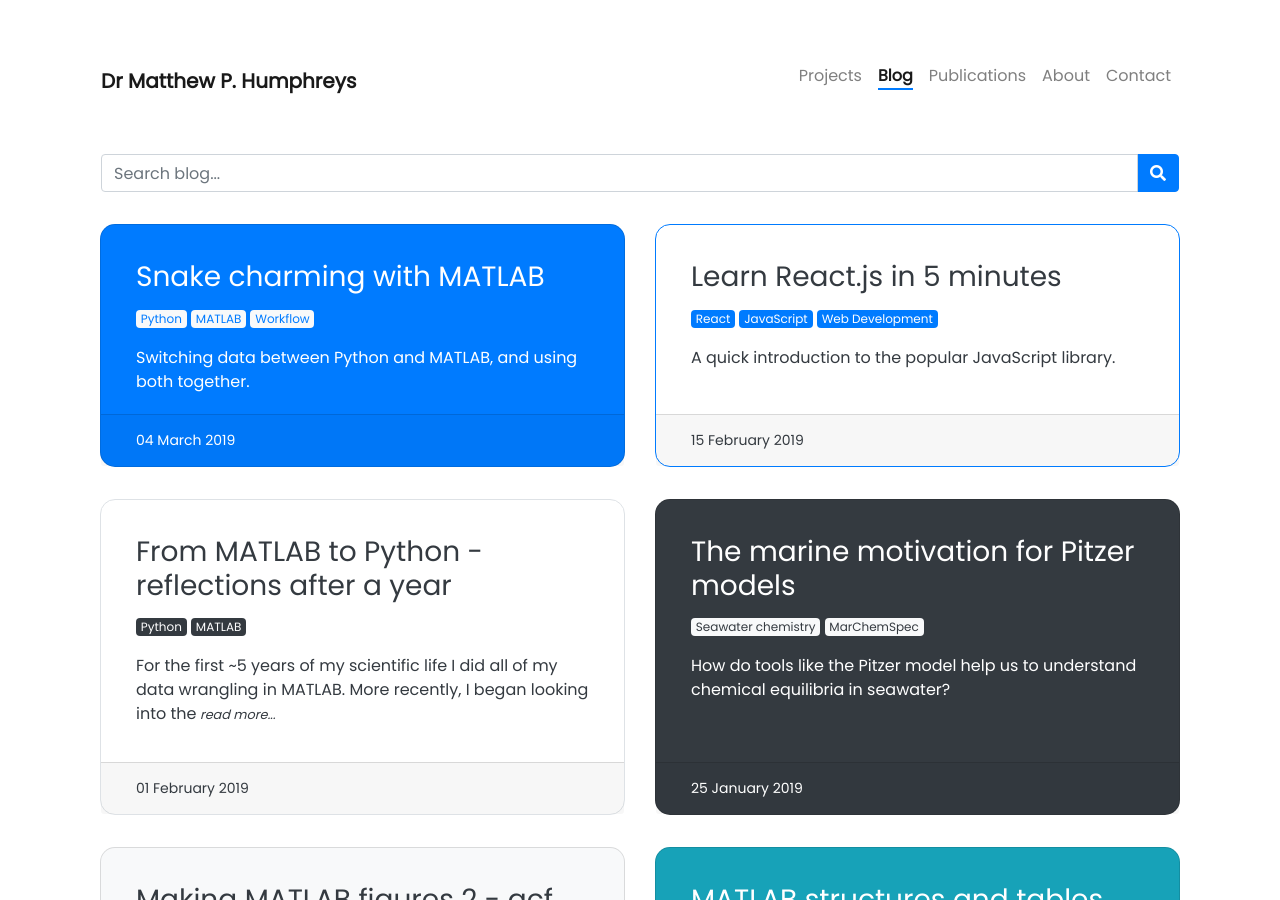
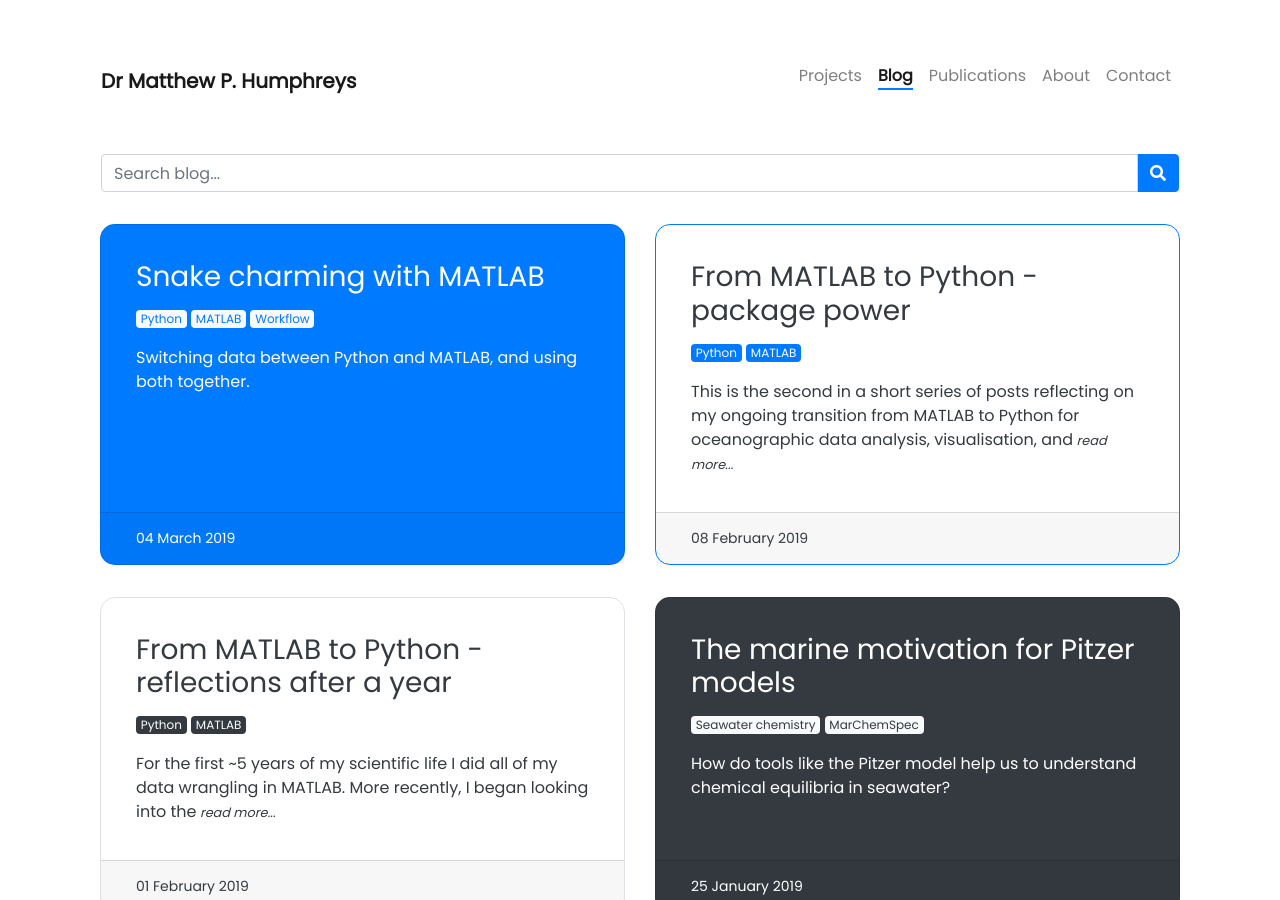
Before and after one commit to mvdh7/mvdh7.github.io, a Jekyll site: the page built from pages/articles.html, in a window 1280 px wide and 900 px high. Built offline with Jekyll 4.4.1, drawn with Linux system fonts in a browser that asks for light colours; nearby versions of some CDN libraries; comment, search, counter and statistics services are not loaded; some of the changed lines change nothing that is shown.

Commit message:
package power

````diff
--- /dev/null
+++ b/_posts/2019-02-08-from-matlab-to-python-package-power.md
@@ -0,0 +1,208 @@
+---
+title: From MATLAB to Python - package power
+tags: [Python, MATLAB]
+style: border
+color: primary
+description:
+---
+
+This is the second in a short series of posts reflecting on my ongoing transition from MATLAB to Python for oceanographic data analysis, visualisation, and scientific software development.
+
+[In the first post](articles/from-matlab-to-python-reflections-after-a-year), I looked at a few differences between MATLAB and "pure" Python. But to get the most out of Python, you need to use some of the many packages of high level tools. Those I've used by far the most are Numpy and Scipy. There's also Pandas, which I try to avoid, but nevertheless deserves a mention. This post is primarily about those packages. Data visualisation, and integrating Python together with MATLAB, will follow.
+
+hat do these packages do? Pure Python, while powerful, doesn't have much in the way of high-level functionality. You can't, for example, do direct calculations with vectors and matrices of numbers in the same way as in MATLAB. The variable types that can contain more than one piece of information are lists, which are like MATLAB cells, and dicts, which are a bit like structures. (And tuples, which are like lists, but you can't edit them once they've been created.) There are no built-in functions to do things like calculate a median or fit a linear regression to some data. But fear not: Python's packages very ably fill this gap. To put it another way:
+
+<blockquote class="twitter-tweet"><p dir="ltr" lang="en">"Pandas is what happened when someone concluded that the problem with Python was that it wasn't enough like R, so built an R clone on top of Numpy, the library that was written when someone concluded that the problem with Python was that it wasn't enough like matlab."</p>— David R. MacIver (@DRMacIver) <a href="https://twitter.com/DRMacIver/status/1085592698697015298?ref_src=twsrc%5Etfw">January 16, 2019</a></blockquote>
+
+The code examples below are [on GitHub](https://github.com/mvdh7/mvdh-xyz), as always.
+
+## How do I use a package?
+
+Very easily. Install the package in the environment you want to use it in - just a matter of typing something like `pip install awesomepackage` in a terminal or Anaconda prompt window. You can now use the package in Python as simply as writing `import awesomepackage`.
+
+{% include figure.html image="https://imgs.xkcd.com/comics/python.png" caption="As with many things in ~~science~~ life, [there's an xkcd for it](https://xkcd.com/353/)." %}
+
+With little effort, you can also set up your own code so that anyone with an internet connection can install it for themselves just as easily.
+
+## Numpy is for numbers
+
+I virtually always need [Numpy](http://www.numpy.org/), no matter what I'm doing in Python. Most of the things for mathematically manipulating numbers and matrices in MATLAB are found in Numpy. Once you've put your data into a Numpy array you can vectorise your calculations (i.e. do the whole array at once, instead of one value at a time in a loop). All the supporting functions that you need to work with the arrays - things like finding their dimensions, logicals, statistics like averages and variances, matrix maths, random numbers - are part of Numpy too.
+
+But there are a few differences from MATLAB to keep in mind, things that often tripped me up towards the start, and that still lie in wait for me like rakes on a garden floor...
+
+### Dimensions are not implicit
+
+In MATLAB, every number is implicitly an array with infinite dimensions. This code works:
+
+```matlab
+x = 15;
+disp(x(1,1,1,1,1,1,1)) % prints out 15. I could go on
+```
+
+The equivalent in Numpy throws an error. This vexes me.
+
+Similarly, in MATLAB, a vector of values is always either a row (1-by-n), or a column (n-by-1). By contrast, the same vector as a Numpy array is only one-dimensional. The concept of it being a row or a column is meaningless, unless you explicitly add in the second dimension (there are a number of ways... e.g. `np.vstack`, `np.expand_dims`, `np.newaxis`...).
+
+### Rows are subordinate to columns
+
+The rules for accessing values within an array are different too. A two-dimensional matrix in MATLAB is just that: a grid of values, with no hierarchy between rows and columns. In numpy, the equivalent is really a pile of one-dimensional vectors (the rows) stacked up to form columns. The row is a subordinate dimension to the column, not its equal. By way of illustration, here we access a row and a column in MATLAB:
+
+```matlab
+x = [1 2 3; 4 5 6];
+disp(x(2)) % prints out the second value i.e. 4
+disp(x(2,1)) % prints out row 2 column 1 i.e. 4
+disp(x(2,:)) % prints out the second row i.e. [4 5 6]
+disp(x(:,2)) % prints out the second column i.e. [2; 6]
+disp(x(:,2,:,:) % works just like the above
+```
+
+And in Numpy (remembering that Python indexing starts at 0, not 1):
+
+```python
+import numpy as np
+x = np.array([[1, 2, 3], [4, 5, 6]])
+print(x[1]) # prints out the second row i.e. [4, 5, 6]
+print(x[1,0]) # prints out row 1 column 0 i.e. 4
+print(x[1,:]) # as above
+print(x[:,1]) # prints out the second column i.e. [[2], [6]]
+#print(x[:,1,:,:]) # are you mad?
+```
+
+### Matrix maths is not default
+
+In MATLAB, if you try to multiply or divide a pair of arrays or matrices, the default behaviour is to do matrix maths. To do elementwise multiplication or division - which is more often what I want - you have to put a `.`:
+
+```matlab
+A = [1 2; 3 4];
+b = [9; 10];
+C = A  * b; % returns [29; 67]
+v = A .* b; % returns  [9 18; 30 40]
+```
+
+In Numpy, on the other hand, elementwise multiplication is default with `*` (and division with `/`). Matrix multiplication uses `@`:
+
+```python
+A = np.array([[1, 2], [3, 4]])
+b = np.array([[9], [10]])
+C = A @ b # returns [[29], [67]]
+v = A * b # returns [[9, 18], [30, 40]]
+```
+
+### False friends
+
+Numpy's `size` works like MATLAB's `numel`.
+
+Numpy's `shape` works like MATLAB's `size`.
+
+```matlab
+% x defined in earlier example
+disp(numel(x)) % returns 6
+disp( size(x)) % returns [2 3]
+```
+
+```python
+# x defined in earlier example
+print(np.size (x)) # returns 6
+print(np.shape(x)) # returns (2, 3)
+```
+
+Also - not Numpy-specific - as you will have seen in the examples, `print` is to Python as `disp` is to MATLAB. (In MATLAB `print` is for making figures, and in Python `disp` does nothing.)
+
+### Sequences stop too soon
+
+You can quickly create a sequence of evenly spaced numbers in MATLAB with some colons (example below). The equivalent in Numpy is `arange`. MATLAB includes the final value in the sequence, but Numpy does not. *This is consistent with Python's behaviour in other similar situations, like slicing strings and setting ranges.*
+
+```matlab
+disp(0:2:10) % [0 2 4 6 8 10]
+```
+
+```python
+print(np.arange(0,10,2)) # [0, 2, 4, 6, 8]
+```
+
+### What happens in Numpy...
+
+Pure Python contains some seductively named functions like `all` and `any` and `max`. If you're working with Numpy arrays, don't use them: stick to the Numpy versions (`np.all`, etc.).
+
+Similarly, when using logical arrays, to avoid heartache you should generate, combine and implement them with Numpy's logical functions (`np.logical_and`, `np.logical_or`, `np.logical_not`, etc.) rather than using pure Python's logical operators.
+
+## Scipy is for more complicated stuff
+
+Moving up to higher-level tasks, you need [Scipy](https://www.scipy.org/about.html). This does fitting and optimisation, more advanced statistics, interpolation, cluster analysis, linear algebra, integration, signal processing, [and more](https://en.wikipedia.org/wiki/SciPy#The_SciPy_Library/Package). It is designed to be used in conjunction with Numpy and other scientific tools in Python.
+
+At the moment, I mainly use the optimisation tools in `scipy.optimize`, for fitting bespoke empirical functions to data. I don't enjoy doing this in MATLAB: the syntax you have to use to define and fit your model is convoluted and not intuitive to me. It introduces entirely new and unmemorable variable types like `fittype` that don't exist in any other context. I usually have to copy and paste code from when I've done it before, or load up the GUI to generate the skeleton of the code, to then modify - both are anathema to my coding style. To illustrate with a very simple linear fitting function:
+
+```matlab
+% Simulate some data to fit
+t = 1:10;
+n = t*2 + 1 + randn(size(t));
+
+% Subsequent code generated by the curve fitting app
+[xData, yData] = prepareCurveData( t, n );
+
+% Set up fittype and options.
+ft = fittype( 'm*x+c', 'independent', 'x', ...
+    'dependent', 'y' );
+opts = fitoptions( 'Method', 'NonlinearLeastSquares' );
+opts.Display = 'Off';
+opts.StartPoint = [0.824590668780614 0.470923348517591];
+
+% Fit model to data.
+[fitresult, gof] = fit( xData, yData, ft, opts );
+
+% Show the coefficient values
+disp(coeffvalues(fitresult))
+```
+
+The equivalent experience is much more pleasant in Python. The actual fit and all of its settings can be executed in a single line of code. The function that you want to fit to is defined as a function just like any other. The syntax is intuitive:
+
+```python
+# Simulate some data to fit
+t = np.arange(1,11,1)
+n = t*2 + 1 + np.random.normal(size=np.size(t))
+
+# Import least-squares fitting function
+from scipy.optimize import least_squares
+
+# Do the fit, defining the fitting function in-line
+fitresult = least_squares(
+    lambda coeffs: t*coeffs[0] + coeffs[1] - n, [0, 0])
+
+# Show the coefficient values
+print(fitresult['x'])
+```
+
+The `[0, 0]` in the `least_squares` function provides the first-guess coefficient values, like `opts.StartPoint` in MATLAB. The `lambda` is just Python's way of defining a function in-line, equivalent to MATLAB's `@` notation. These do the same thing as each other:
+
+```matlab
+ilfunc = @(var) var * 2;
+disp(ilfunc(3)) % returns 3 * 2 = 6
+```
+
+```python
+ilfunc = lambda var: var * 2
+print(ilfunc(3)) # returns 3 * 2 = 6
+```
+
+Even if I was doing a project entirely in MATLAB, and I needed to fit an unusual function to some data, I would probably now just export the data and do the fitting in Python, rather than struggling through the clumsy MATLAB approach. To ease moving data between languages, `scipy.io` (input and output) contains the wonderful `loadmat` and `savemat` functions that read and create the .mat files that MATLAB likes to interact with.
+
+## Pandas is a pain
+
+(Disclaimer: more likely, "my lack of competence with Pandas is a pain".)
+
+Pandas gives Python a variable type called a **DataFrame** that is like a MATLAB **table**. It's odd that I don't like Pandas because [I love tables and use them all the time](articles/matlab-structures-and-tables).
+
+For me, Pandas is fantastically useful for importing data from formats more complicated than a text file (which Numpy can read with its `genfromtxt` function) - spreadsheets, for example. But then I get that data out of there ASAP, into a nice friendly Numpy array, and work with that instead.
+
+The part I struggle with most is trying to update the data in a pandas DataFrame. For example, if you import a raw spreadsheet, and want to do some processing and adjust the data in it for your analysis (quality control or calibration or whatever). Hours have been lost trying to get my head around warnings telling me I'm not actually modifying the DataFrame with the commands that intuitively seem like they should do it, and poring over the documentation on [returning a view versus a copy](http://pandas.pydata.org/pandas-docs/stable/user_guide/indexing.html#indexing-view-versus-copy). It seems to me that, rather than just giving a straight answer, this documentation invites you to meditate on the way Python deals with the data deep down, until you can feel it in your waters what syntax you should use.
+
+I'm sure there's a whole bunch of very powerful and useful features that I'm missing out on for a relatively trivial reason, but for now, it's not for me.
+
+## Carbonate chemistry is unloved... for now
+
+This one is very field-specific, so I'll keep it brief. As a marine carbonate chemist I use [CO<sub>2</sub>SYS](https://github.com/jamesorr/CO2SYS-MATLAB) rather extensively to do the relevant calculations. Some people (shameless plug: including myself) are working towards fixing that, but there isn't an established Python equivalent yet.
+
+## Next time(s)
+
+  * Data visualisation;
+  * Using Python in MATLAB: how? why? and is it worth the faff?
--- a/_posts/2019-02-15-learn-react-js.md
+++ /dev/null
@@ -1,223 +0,0 @@
----
-title: Learn React.js in 5 minutes
-tags: [React, JavaScript, Web Development]
-style: border
-color: primary
-description: A quick introduction to the popular JavaScript library.
----
-
-Source: [freecodecamp](https://medium.freecodecamp.org/learn-react-js-in-5-minutes-526472d292f4)
-
-This tutorial will give you a basic understanding of React.js by building a very simple application. I’ll leave out everything which I don’t think is core.
-
-## The setup
-
-When getting started with React, you should use the simplest setup possible: an HTML file which imports the `React` and the `ReactDOM` libraries using script tags, like this:
-
-```html
-<html>
-<head>
-<script src="https://unpkg.com/react@15/dist/react.min.js"> </script><script src="https://unpkg.com/react-dom@15/dist/react-dom.min.js">
-</script>
-<script src="https://unpkg.com/babel-standalone@6.15.0/babel.min.js"></script>
-</head>
-<body>
-    <div id="root"></div>
-    <script type="text/babel">
-
-    /*
-    ADD REACT CODE HERE
-    */
-
-    </script>
-</body>
-</html>
-```
-
-We’ve also imported Babel, as React uses something called JSX to write markup. We’ll need to transform this JSX into plain JavaScript, so that the browser can understand it.
-
-There are more two things I want you to notice:
-
-1. The `<div>` with the id of `#root`. This is the entry point for our app. This is where our entire app will live.
-1. The `<script type="text/babel">` tag in the body. This is where we’ll write our React.js code.
-
-If you want to experiment with the code, check out this Scrimba playground.
-
-## Components
-
-Everything in React is a component, and these usually take the form of JavaScript classes. You create a component by extending upon the `React-Component` class. Let’s create a component called `Hello`.
-
-```javascript
-class Hello extends React.Component {
-    render() {
-        return <h1>Hello world!</h1>;
-    }
-}
-```
-
-You then define the methods for the component. In our example, we only have one method, and it’s called `render()`.
-
-Inside `render()` you’ll return a description of what you want React to draw on the page. In the case above, we simply want it to display an `h1` tag with the text _Hello world!_ inside it.
-
-To get our tiny application to render on the screen we also have to use `ReactDOM.render()`:
-
-```javascript
-ReactDOM.render(
-    <Hello />,
-    document.getElementById("root")
-);
-```
-
-So this is where we connect our `Hello` component with the entry point for the app (`<div id="root"></div>`). It results in the following:
-
-![](https://cdn-images-1.medium.com/max/1000/1*T-bmSzg0KlijyB3dG1M-ow.png)
-
-The HTML’ish syntax we just looked at (`<h1>` and `<Hello/>`) is the JSX code I mentioned earlier. It’s not actually HTML, though what you write there does end up as HTML tags in the DOM.
-
-The next step is to get our app to handle data.
-
-## Handling data
-
-There are two types of data in React: props and state. The difference between the two is a bit tricky to understand in the beginning, so don’t worry if you find it a bit confusing. It’ll become easier once you start working with them.
-
-The key difference is that state is private and can be changed from within the component itself. Props are external, and not controlled by the component itself. It’s passed down from components higher up the hierarchy, who also control the data.
-
-{% include highlight.html text="A component can change its internal state directly. It can not change its props directly." %}
-
-Let’s take a closer look at props first.
-
-## Props
-
-Our `Hello` component is very static, and it renders out the same message regardless. A big part of React is reusability, meaning the ability to write a component once, and then reuse it in different use cases — for example, to display different messages.
-
-To achieve this type of reusability, we’ll add props. This is how you pass props to a component:
-
-```javascript
-ReactDOM.render(
-    <Hello message="my friend" />,
-    document.getElementById("root")
-);
-```
-
-This prop is called `message` and has the value “my friend”. We can access this prop inside the Hello component by referencing `this.props.message`, like this:
-
-```javascript
-class Hello extends React.Component {
-    render() {
-        return <h1>Hello {this.props.message}!</h1>;
-    }
-}
-```
-
-As a result, this is rendered on the screen:
-
-![](https://cdn-images-1.medium.com/max/1000/1*M0-2Ct0K3SARZLSwIzgdJw.png)
-
-The reason we’re writing {this.props.message} with curly braces is because we need to tell the JSX that we want to add a JavaScript expression. This is called **escaping**.
-
-So now we have a reusable component which can render whatever message we want on the page. Woohoo!
-
-However, what if we want the component to be able to change its own data? Then we have to use state instead!
-
-## State
-
-The other way of storing data in React is in the component’s state. And unlike props — which can’t be changed directly by the component — the state can.
-
-So if you want the data in your app to change — for example based on user interactions — it must be stored in a component’s state somewhere in the app.
-
-### Initializing state
-
-To initialize the state, simply set `this.state` in the `constructor()` method of the class. Our state is an object which in our case only has one key called `message`.
-
-```javascript
-class Hello extends React.Component {
-
-    constructor(){
-        super();
-        this.state = {
-            message: "my friend (from state)!"
-        };
-    }
-
-    render() {
-        return <h1>Hello {this.state.message}!</h1>;
-    }
-}
-```
-
-Before we set the state, we have to call `super()` in the constructor. This is because `this` is uninitialized before `super()` has been called.
-
-Changing the state
-To modify the state, simply call **this.setState()**, passing in the new state object as the argument. We’ll do this inside a method which we’ll call `updateMessage`.
-
-```javascript
-class Hello extends React.Component {
-
-    constructor(){
-        super();
-        this.state = {
-            message: "my friend (from state)!"
-        };
-        this.updateMessage = this.updateMessage.bind(this);
-   }
-    updateMessage() {
-        this.setState({
-            message: "my friend (from changed state)!"
-        });
-    }
-    render() {
-        return <h1>Hello {this.state.message}!</h1>;
-    }
-}
-```
-
-> Note: To make this work, we also had to bind the `this` keyword to the `updateMessage` method. Otherwise we couldn’t have accessed `this` in the method.
-
-The next step is to create a button to click on, so that we can trigger the `updateMessage()` method.
-
-So let’s add a button to the `render()` method:
-
-```javascript
-render() {
-  return (
-     <div>
-       <h1>Hello {this.state.message}!</h1>
-       <button onClick={this.updateMessage}>Click me!</button>
-     </div>
-  )
-}
-```
-
-Here, we’re hooking an event listener onto the button, listening for the **onClick** event. When this is triggered, we call the **updateMessage** method.
-
-Here’s the entire component:
-
-```javascript
-class Hello extends React.Component {
-
-    constructor(){
-        super();
-        this.state = {
-            message: "my friend (from state)!"
-        };
-        this.updateMessage = this.updateMessage.bind(this);
-    }
-    updateMessage() {
-        this.setState({
-            message: "my friend (from changed state)!"
-        });
-    }
-    render() {
-         return (
-           <div>
-             <h1>Hello {this.state.message}!</h1>
-             <button onClick={this.updateMessage}>Click me!</button>
-           </div>
-        )
-    }
-}
-```
-
-The **updateMessage** method then calls **this.setState()** which changes the `this.state.message` value. And when we click the button, here’s how that will play out:
-
-Congrats! You now have a very basic understanding of the most important concepts in React.
--- a/_posts/2019-03-04-snake-charming-with-matlab.md
+++ b/_posts/2019-03-04-snake-charming-with-matlab.md
@@ -6,7 +6,7 @@ color: primary
 description: Switching data between Python and MATLAB, and using both together.
 ---
 
-This continues a short series about my ongoing transition from MATLAB to Python. Previously I talked about some [fundamental differences between the coding languages](/articles/2019-02-01-from-matlab-to-python-reflections-after-a-year), and delved a bit more into [the main Python packages that you need to use]() to replicate MATLAB's higher-level functions. Here, I'll look at how you can get the two languages to work together, giving some very basic examples.
+This continues a short series about my ongoing transition from MATLAB to Python. Previously I talked about some [fundamental differences between the coding languages](/articles/from-matlab-to-python-reflections-after-a-year), and delved a bit more into [the main Python packages that you need to use](articles/from-matlab-to-python-package-power) to replicate MATLAB's higher-level functions. Here, I'll look at how you can get the two languages to work together, giving some very basic examples.
 
 {% include figure.html image="https://mphumphreys.files.wordpress.com/2019/03/snakecharming.png" caption="Schematic illustration of calling a Python function from within MATLAB." %}
 
````
